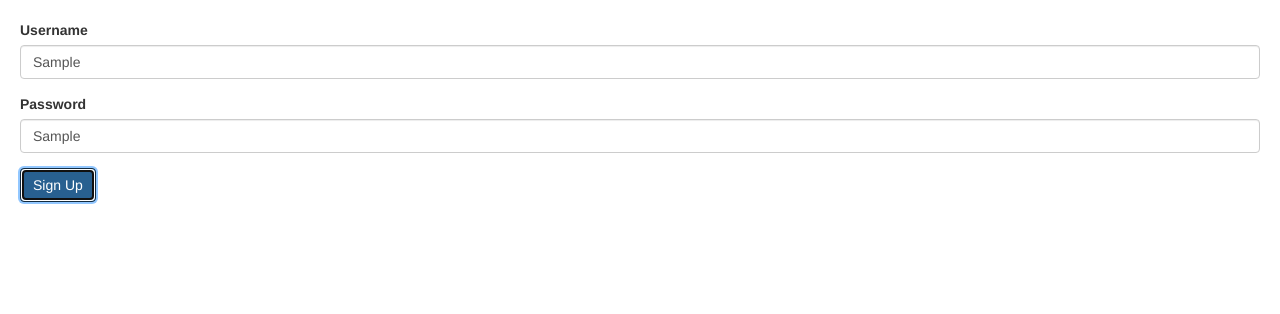
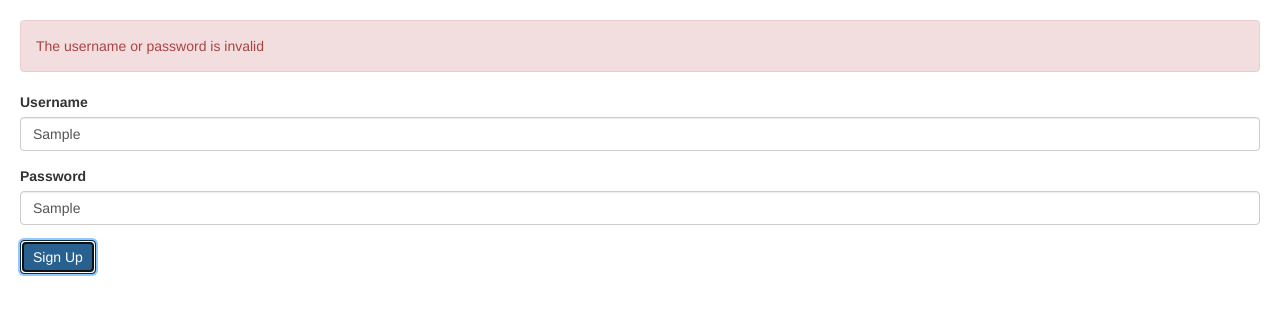
Before and after one commit to kashishsh/angular-training, an Angular app: page / in a window 1280 px wide. Both pictures are taken after typing "Sample", "Sample" into the empty fields and a click on the button "Sign Up". Shown: the top 314 px of the page. Built offline with nearby package versions, Linux system fonts and the light colour scheme.

Commit message:
validation form inputs after submit

```diff
--- a/src/app/signup-form/signup-form.component.html
+++ b/src/app/signup-form/signup-form.component.html
@@ -1,4 +1,7 @@
-<form [formGroup]="form">
+<form [formGroup]="form" (ngSubmit)="login()">
+    <div class="alert alert-danger" *ngIf="form.errors">
+        The username or password is invalid
+    </div>
     <div class="form-group">
         <label for="username">Username</label>
         <input
--- a/src/app/signup-form/signup-form.component.ts
+++ b/src/app/signup-form/signup-form.component.ts
@@ -22,4 +22,11 @@
   get password() {
     return this.form.get('password');
   }
+  login() {
+    let isValid = false;
+    if (!isValid)
+      this.form.setErrors({
+        invalidLogin: true
+      });
+  }
 }
```
